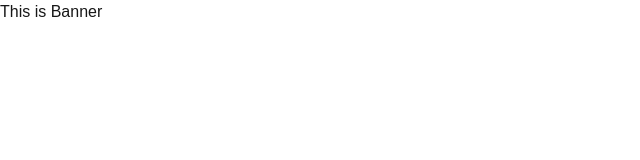
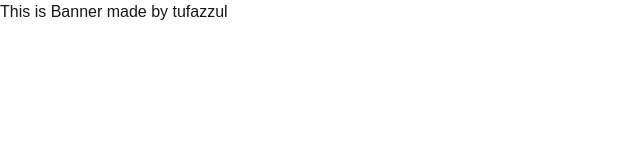
Before and after one commit to mdrashed62/project-e-commerce, a Next.js app: page / in a window 1280 px wide. Shown: the top 160 px of the page, without its empty margins (0-640 px from the left). Built offline with nearby package versions, Linux system fonts and the light colour scheme.

Commit message:
updated banner

```diff
--- a/src/components/home/Banner.jsx
+++ b/src/components/home/Banner.jsx
@@ -3,7 +3,7 @@ import React from 'react';
 const Banner = () => {
     return (
         <div>
-            <h1>This is Banner</h1>
+            <h1>This is Banner made by tufazzul</h1>
         </div>
     );
 };
```
